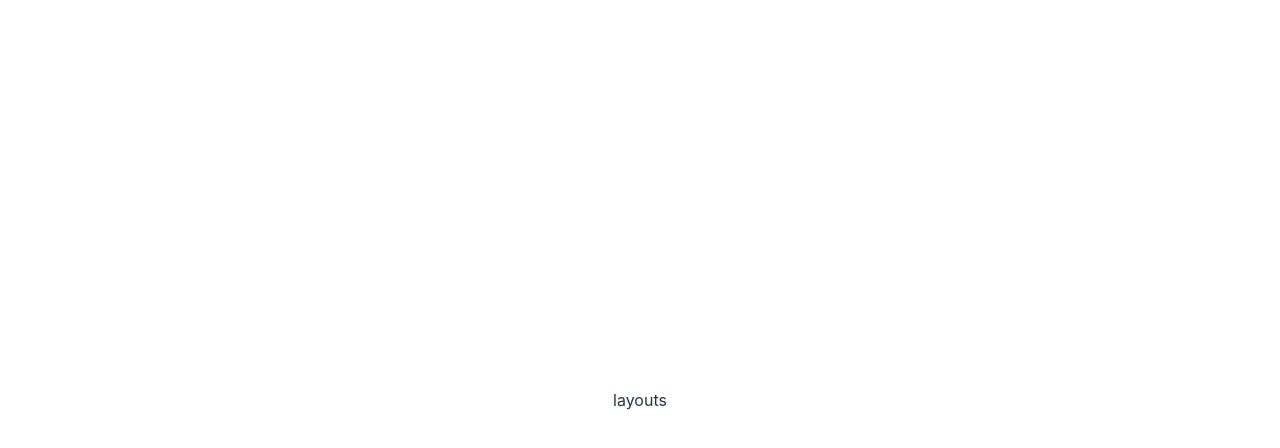
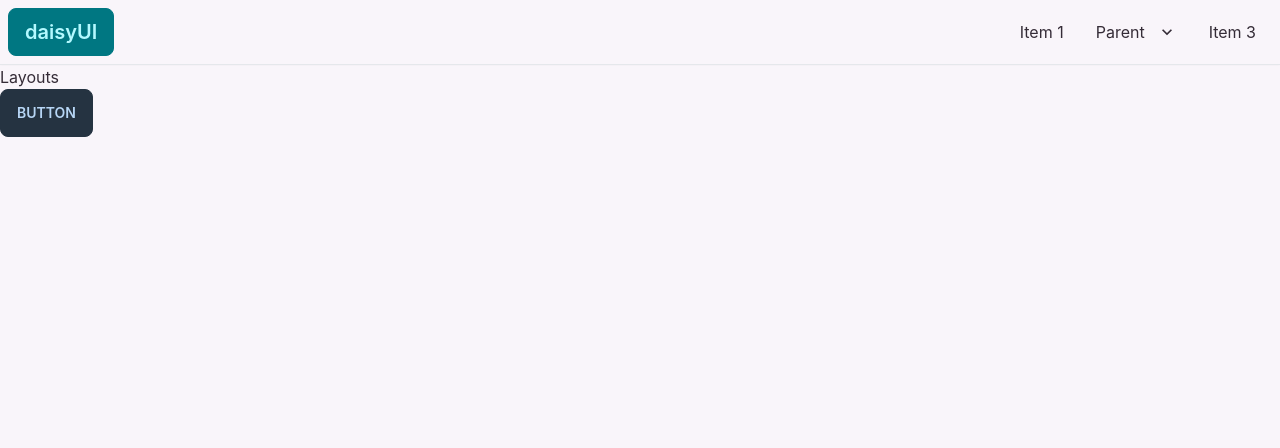
Before and after one commit to Sajeeb03/Dream-car-client, a React (Vite) app: page / in a window 1280 px wide. Shown: the top 448 px of the page. Built offline with nearby package versions, Linux system fonts and the light colour scheme.

Commit message:
dark mode and header added

```diff
--- a/index.html
+++ b/index.html
@@ -1,12 +1,12 @@
 <!DOCTYPE html>
-<html lang="en">
+<html data-theme="light" lang="en">
   <head>
     <meta charset="UTF-8" />
     <link rel="icon" type="image/svg+xml" href="/vite.svg" />
     <meta name="viewport" content="width=device-width, initial-scale=1.0" />
     <title>Vite + React</title>
   </head>
-  <body>
+  <body className="dark">
     <div id="root"></div>
     <script type="module" src="/src/main.jsx"></script>
   </body>
--- a/src/App.css
+++ b/src/App.css
@@ -1,41 +1,4 @@
-#root {
-  max-width: 1280px;
-  margin: 0 auto;
-  padding: 2rem;
-  text-align: center;
+:root {
+    max-width: 1280px;
+    margin: 0 auto;
 }
-
-.logo {
-  height: 6em;
-  padding: 1.5em;
-  will-change: filter;
-}
-.logo:hover {
-  filter: drop-shadow(0 0 2em #646cffaa);
-}
-.logo.react:hover {
-  filter: drop-shadow(0 0 2em #61dafbaa);
-}
-
-@keyframes logo-spin {
-  from {
-    transform: rotate(0deg);
-  }
-  to {
-    transform: rotate(360deg);
-  }
-}
-
-@media (prefers-reduced-motion: no-preference) {
-  a:nth-of-type(2) .logo {
-    animation: logo-spin infinite 20s linear;
-  }
-}
-
-.card {
-  padding: 2em;
-}
-
-.read-the-docs {
-  color: #888;
-}
--- a/src/App.jsx
+++ b/src/App.jsx
@@ -5,7 +5,9 @@ import router from './Routes/Routes'
 function App() {
 
   return (
-    <RouterProvider router={router} />
+    <div className=''>
+      <RouterProvider router={router} />
+    </div>
   )
 }
 
--- /dev/null
+++ b/src/Contexts/ThemeSwitch/ThemeSwitch.jsx
@@ -0,0 +1,27 @@
+import React, { createContext, useEffect, useState } from 'react';
+import Layout from '../../Pages/Layouts/MainLayout/Layout';
+export const ToggleContext = createContext();
+const ThemeSwitch = ({ children }) => {
+    const [theme, setTheme] = useState('');
+
+    useEffect(() => {
+        if (theme === "dark") {
+            document.documentElement.classList.add("dark")
+        }
+        else {
+            document.documentElement.classList.remove("dark")
+        }
+    }, [theme])
+
+    const authInfo = {
+        theme, setTheme
+    }
+
+    return (
+        <ToggleContext.Provider value={authInfo}>
+            {children}
+        </ToggleContext.Provider>
+    );
+};
+
+export default ThemeSwitch;
--- a/src/Pages/Layouts/MainLayout/Layout.jsx
+++ b/src/Pages/Layouts/MainLayout/Layout.jsx
@@ -1,10 +1,22 @@
-import React from 'react';
+import React, { useContext } from 'react';
+import { ToggleContext } from '../../../Contexts/ThemeSwitch/ThemeSwitch';
+import Header from '../../Shared/Header/Header';
+
 
 const Layout = () => {
+    const { theme, setTheme } = useContext(ToggleContext);
+    const toggleTheme = () => {
+        theme === "dark" ? setTheme("") : setTheme("dark");
+    }
     return (
+
         <div>
-            layouts
+            <Header></Header>
+            <hr />
+            <h1 className=''>Layouts</h1>
+            <button onClick={toggleTheme} className="btn btn-secondary">Button</button>
         </div>
+
     );
 };
 
--- a/src/Pages/Shared/Header/Header.jsx
+++ b/src/Pages/Shared/Header/Header.jsx
@@ -2,8 +2,45 @@ import React from 'react';
 
 const Header = () => {
     return (
-        <div>
-            header
+        <div className="navbar bg-base-100 dark:bg-primary shadow-sm">
+            <div className="navbar-start">
+                <div className="dropdown">
+                    <label tabIndex={0} className="btn btn-ghost lg:hidden">
+                        <svg xmlns="http://www.w3.org/2000/svg" className="h-5 w-5" fill="none" viewBox="0 0 24 24" stroke="currentColor"><path strokeLinecap="round" strokeLinejoin="round" strokeWidth="2" d="M4 6h16M4 12h8m-8 6h16" /></svg>
+                    </label>
+                    <ul tabIndex={0} className="menu menu-compact dropdown-content mt-3 p-2 shadow bg-base-100 rounded-box w-52">
+                        <li><a>Item 1</a></li>
+                        <li tabIndex={0}>
+                            <a className="justify-between">
+                                Parent
+                                <svg className="fill-current" xmlns="http://www.w3.org/2000/svg" width="24" height="24" viewBox="0 0 24 24"><path d="M8.59,16.58L13.17,12L8.59,7.41L10,6L16,12L10,18L8.59,16.58Z" /></svg>
+                            </a>
+                            <ul className="p-2">
+                                <li><a>Submenu 1</a></li>
+                                <li><a>Submenu 2</a></li>
+                            </ul>
+                        </li>
+                        <li><a>Item 3</a></li>
+                    </ul>
+                </div>
+                <a className="btn btn-primary normal-case text-xl">daisyUI</a>
+            </div>
+            <div className="navbar-end hidden lg:flex">
+                <ul className="menu menu-horizontal p-0">
+                    <li><a>Item 1</a></li>
+                    <li tabIndex={0}>
+                        <a>
+                            Parent
+                            <svg className="fill-current" xmlns="http://www.w3.org/2000/svg" width="20" height="20" viewBox="0 0 24 24"><path d="M7.41,8.58L12,13.17L16.59,8.58L18,10L12,16L6,10L7.41,8.58Z" /></svg>
+                        </a>
+                        <ul className="p-2">
+                            <li><a>Submenu 1</a></li>
+                            <li><a>Submenu 2</a></li>
+                        </ul>
+                    </li>
+                    <li><a>Item 3</a></li>
+                </ul>
+            </div>
         </div>
     );
 };
--- a/src/index.css
+++ b/src/index.css
@@ -9,8 +9,6 @@
   font-weight: 400;
 
   color-scheme: light dark;
-  color: rgba(255, 255, 255, 0.87);
-  background-color: #242424;
 
   font-synthesis: none;
   text-rendering: optimizeLegibility;
@@ -19,61 +17,6 @@
   -webkit-text-size-adjust: 100%;
 }
 
-a {
-  font-weight: 500;
-  color: #646cff;
-  text-decoration: inherit;
+.dark {
+  background-color: #007782;
 }
-
-a:hover {
-  color: #535bf2;
-}
-
-body {
-  margin: 0;
-  display: flex;
-  place-items: center;
-  min-width: 320px;
-  min-height: 100vh;
-}
-
-h1 {
-  font-size: 3.2em;
-  line-height: 1.1;
-}
-
-button {
-  border-radius: 8px;
-  border: 1px solid transparent;
-  padding: 0.6em 1.2em;
-  font-size: 1em;
-  font-weight: 500;
-  font-family: inherit;
-  background-color: #1a1a1a;
-  cursor: pointer;
-  transition: border-color 0.25s;
-}
-
-button:hover {
-  border-color: #646cff;
-}
-
-button:focus,
-button:focus-visible {
-  outline: 4px auto -webkit-focus-ring-color;
-}
-
-@media (prefers-color-scheme: light) {
-  :root {
-    color: #213547;
-    background-color: #ffffff;
-  }
-
-  a:hover {
-    color: #747bff;
-  }
-
-  button {
-    background-color: #f9f9f9;
-  }
-}
--- a/src/main.jsx
+++ b/src/main.jsx
@@ -1,10 +1,13 @@
 import React from 'react'
 import ReactDOM from 'react-dom/client'
 import App from './App'
+import ThemeSwitch from './Contexts/ThemeSwitch/ThemeSwitch'
 import './index.css'
 
 ReactDOM.createRoot(document.getElementById('root')).render(
   <React.StrictMode>
+    <ThemeSwitch>
     <App />
+    </ThemeSwitch>
   </React.StrictMode>
 )
--- a/tailwind.config.cjs
+++ b/tailwind.config.cjs
@@ -3,8 +3,31 @@ module.exports = {
   content: [
     "./src/**/*.{js,jsx,ts,tsx}",
   ],
+  darkMode: "class",
   theme: {
     extend: {},
   },
+  daisyui: {
+    themes: [
+      {
+        mytheme: {
+
+          "primary": "#007782",
+
+          "secondary": "#253341",
+
+          "base-100": "#F9F5FA",
+
+          "info": "#8192DA",
+
+          "success": "#32E284",
+
+          "warning": "#EBC94C",
+
+          "error": "#F96675",
+        },
+      },
+    ],
+  },
   plugins: [require("daisyui")],
 }
```
